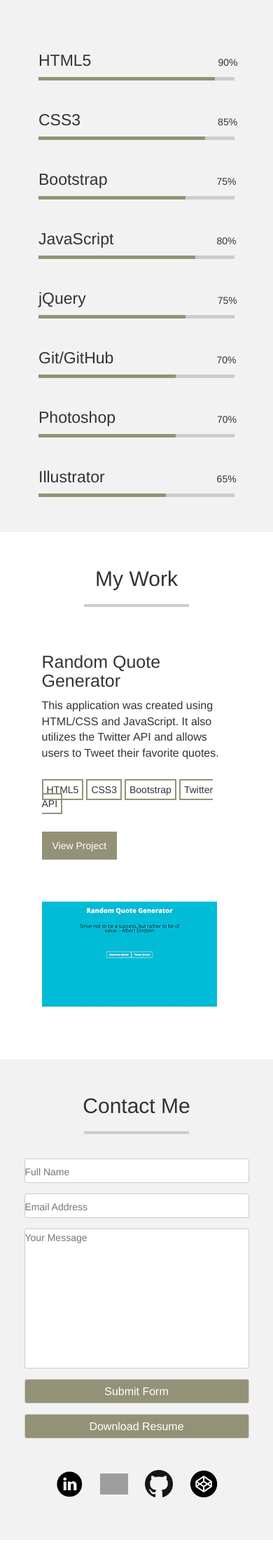
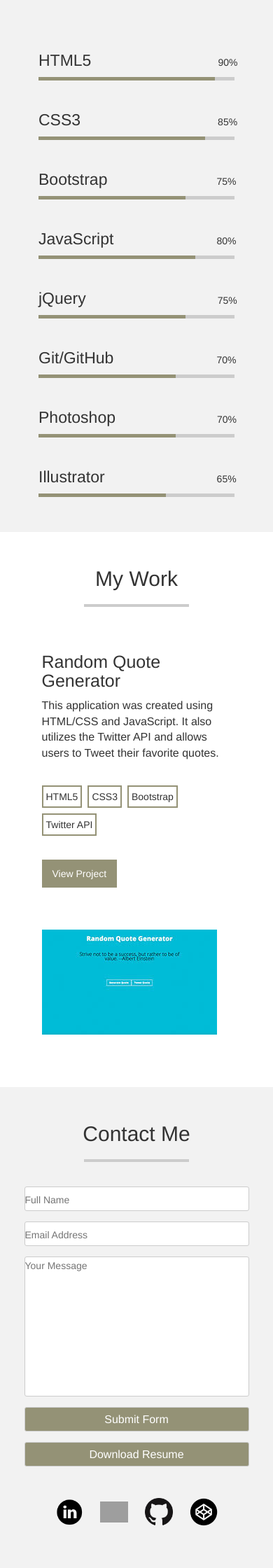
Before and after one commit to briandaub/briandaub.github.io, a Jekyll site: the page built from index.html, in a window 390 px wide. Shown: the part 1736-3976 px from the top of the page at 70% size. Built offline with Jekyll 4.4.1, drawn with Linux system fonts in a browser that asks for light colours; before the commit the page ends 3936 px from its top, so only the background shows below that; grey boxes are pictures that could not be loaded.

Commit message:
updated media queries for small devices

```diff
--- a/_sass/_skills.sass
+++ b/_sass/_skills.sass
@@ -187,8 +187,9 @@ $bp-xl: 1600px
             .skill
                 margin: 10px 0
 
-            .skill-bar
+            .bar-outter
                 width: 200px
+                margin: 40px auto
 
 @media screen and (min-width: #{$bp-sm + 1px}) and (max-width: #{$bp-md - 1px})
     .skillset
--- a/_sass/_work.sass
+++ b/_sass/_work.sass
@@ -50,7 +50,7 @@
         height: 400px
 
         .tags
-            display: block
+            display: table
             margin: 30px 0 0
 
 
@@ -125,8 +125,12 @@ $bp-xxl: 1600px
 
             .tags
                 .tag
-                    margin: 2px
-                    padding: 5px
+                    margin: 4px
+                    padding: 4px
+                    display: inline-block
+
+                .tag:last-child
+                    margin-left: 0
 
 @media screen and (min-width: #{$bp-md}) and (max-width: 734px)
     .portfolio
@@ -141,8 +145,12 @@ $bp-xxl: 1600px
         .details
             .tags
                 .tag
-                    margin: 1px
+                    margin: 4px
                     padding: 5px
+                    display: inline-block
+
+                .tag:last-child
+                    margin-left: 0
 
 @media screen and (min-width: 735px) and (max-width: #{$bp-lg - 1px})
     .portfolio
@@ -159,8 +167,12 @@ $bp-xxl: 1600px
             width: 55%
             .tags
                 .tag
-                    margin: 1px
+                    margin: 4px
                     padding: 5px
+                    display: inline-block
+
+                .tag:last-child
+                    margin-left: 0
 
 @media screen and (min-width: #{$bp-lg}) and (max-width: #{$bp-xl - 1px})
     .portfolio
```
